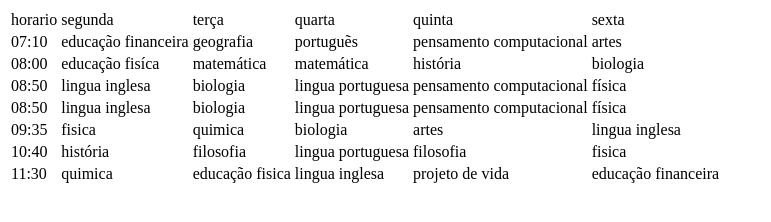
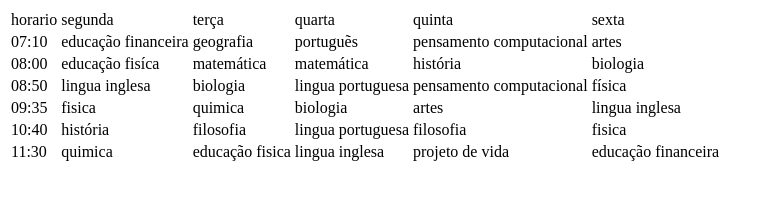
Before and after one commit to ericakaroline302007/tabela, a plain HTML site: page index.html in a window 1280 px wide. Shown: the whole page, without its empty margins (0-771 px from the left). Drawn offline with Linux system fonts and the light colour scheme.

Commit message:
Update index.html

```diff
--- a/index.html
+++ b/index.html
@@ -44,15 +44,6 @@
 
   </tr>
 
-  <tr>
-  <td>08:50</td>
-  <td>lingua inglesa</td>
-  <td>biologia</td>
-  <td>lingua portuguesa</td>
-  <td>pensamento computacional</td>
-  <td>física</td>
-
-  </tr>
 
   </tr>
 
```
